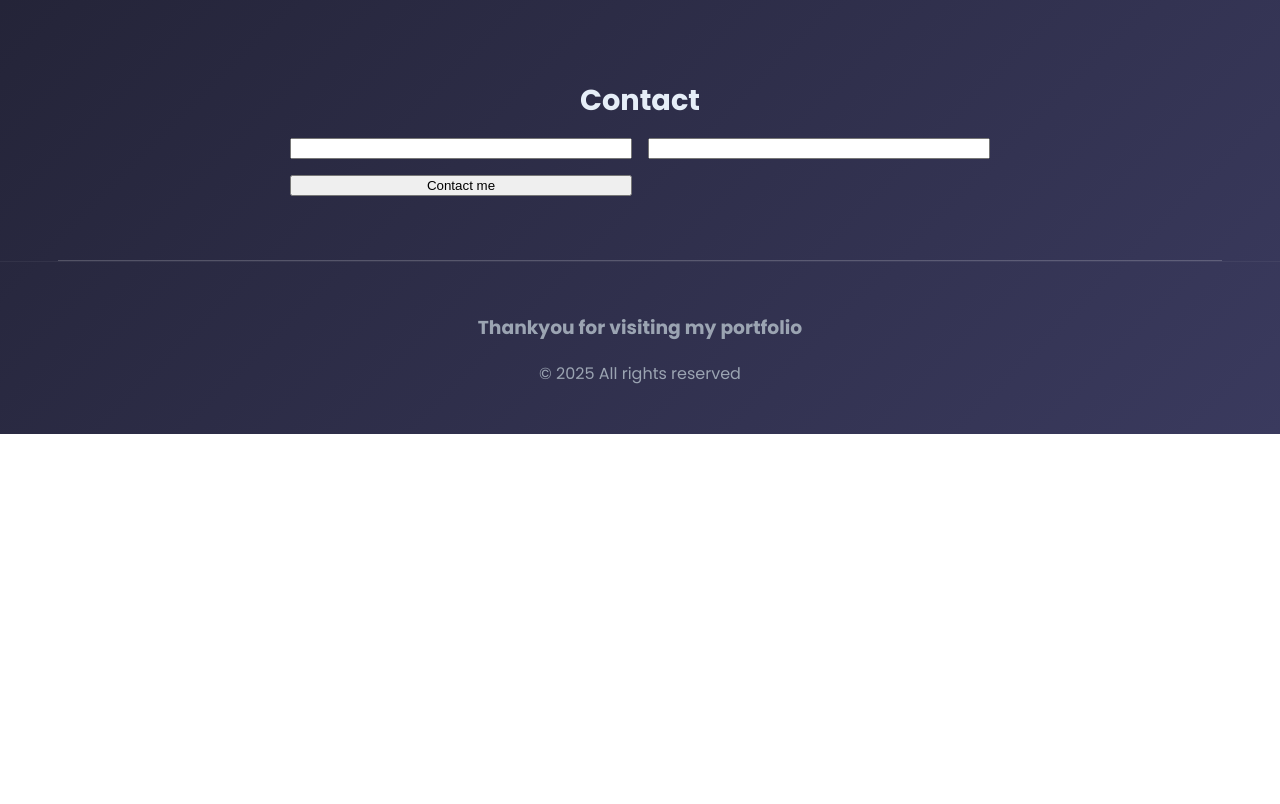
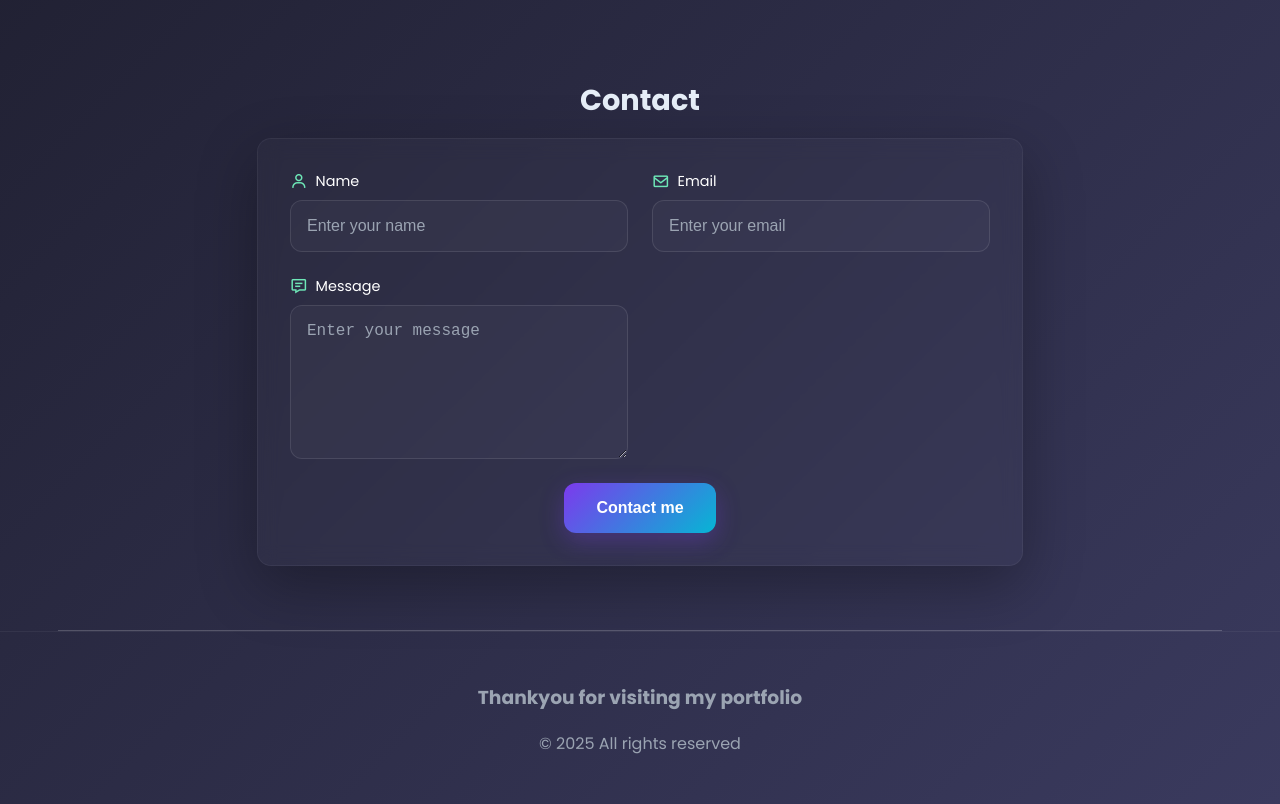
Before and after one commit to mdsaif2357-sys/portfolio, a plain HTML site: page index.html in a window 1280 px wide. Shown: the part 2640-3444 px from the top of the page. Before the commit the page ends 3074 px from the top, so only its background shows below. Drawn offline with nearby package versions, Linux system fonts and the light colour scheme.

Commit message:
new changes

```diff
--- a/index.html
+++ b/index.html
@@ -143,14 +143,23 @@
     <section class="section" id="contact">
       <h2 class="section-title">Contact</h2>
       <form class="contact__form" action="https://formsubmit.co/mdsaif2357@gmail.com" method="POST">
-     <input type="text" name="name" required>
-     <input type="email" name="email" required>
-     <button type="submit">Contact me</button>
-</form>
+        <div class="contact__group">
+          <label for="name" class="contact__label"><i class='bx bx-user'></i> Name</label>
+          <input type="text" id="name" name="name" class="contact__input" placeholder="Enter your name" required>
+        </div>
+        <div class="contact__group">
+          <label for="email" class="contact__label"><i class='bx bx-envelope'></i> Email</label>
+          <input type="email" id="email" name="email" class="contact__input" placeholder="Enter your email" required>
+        </div>
+        <div class="contact__group">
+          <label for="message" class="contact__label"><i class='bx bx-message-detail'></i> Message</label>
+          <textarea id="message" name="message" class="contact__input" placeholder="Enter your message" required></textarea>
+        </div>
+        <button type="submit" class="contact__button">Contact me</button>
+      </form>
     </section>
 
   </main>
-
   <!-- ===== FOOTER ===== -->
   <footer>
     <h3>Thankyou for visiting my portfolio</h3>
--- a/style.css
+++ b/style.css
@@ -350,49 +350,155 @@ main {
 .contact__form {
   display: grid;
   grid-template-columns: 1fr 1fr;
-  gap: 1rem;
+  gap: 1.5rem;
   max-width: 700px;
   margin: auto;
+  padding: 2rem;
+  background: rgba(255, 255, 255, 0.02);
+  border-radius: var(--card-radius);
+  border: 1px solid rgba(255, 255, 255, 0.05);
+  box-shadow: 0 20px 60px rgba(0, 0, 0, 0.3);
+  backdrop-filter: blur(10px);
+  opacity: 0;
+  transform: translateY(30px);
+  animation: formFadeIn 1s ease-out forwards;
+}
+
+@keyframes formFadeIn {
+  to {
+    opacity: 1;
+    transform: translateY(0);
+  }
+}
+
+.contact__group {
+  display: flex;
+  flex-direction: column;
+  gap: 0.5rem;
+}
+
+.contact__label {
+  display: flex;
+  align-items: center;
+  gap: 0.5rem;
+  color: #fff;
+  font-weight: 500;
+  font-size: 0.9rem;
+  opacity: 0;
+  transform: translateX(-20px);
+  animation: labelSlideIn 0.8s ease-out forwards;
+}
+
+@keyframes labelSlideIn {
+  to {
+    opacity: 1;
+    transform: translateX(0);
+  }
+}
+
+.contact__label i {
+  color: var(--accent-a);
+  font-size: 1.1rem;
 }
 
 .contact__input {
-  padding: 0.8rem;
-  border-radius: 10px;
+  padding: 1rem;
+  border-radius: 12px;
   border: 1px solid rgba(255, 255, 255, 0.1);
-  background: rgba(255, 255, 255, 0.02);
+  background: rgba(255, 255, 255, 0.03);
   color: #fff;
+  font-size: 1rem;
   transition: all 0.3s ease;
+  outline: none;
+  opacity: 0;
+  transform: translateY(20px);
+  animation: inputFadeIn 1s ease-out forwards;
 }
 
-input[type="text"]:hover,
-input[type="email"]:hover,
-textarea.contact__input:hover {
+@keyframes inputFadeIn {
+  to {
+    opacity: 1;
+    transform: translateY(0);
+  }
+}
+
+.contact__input::placeholder {
+  color: var(--muted);
+}
+
+@keyframes inputGlow {
+  0% { box-shadow: 0 0 0 rgba(110, 231, 183, 0.4); }
+  50% { box-shadow: 0 0 30px rgba(110, 231, 183, 0.6); }
+  100% { box-shadow: 0 0 20px rgba(110, 231, 183, 0.4); }
+}
+
+.contact__input:hover {
   border-color: var(--accent-a);
-  box-shadow: 0 0 10px rgba(110, 231, 183, 0.3);
+  box-shadow: 0 0 15px rgba(110, 231, 183, 0.2);
 }
 
 textarea.contact__input {
   grid-column: 1 / -1;
   resize: vertical;
+  min-height: 120px;
 }
 
 .contact__button {
   grid-column: 1 / -1;
-  justify-self: start;
-  padding: 0.8rem 1.2rem;
-  border-radius: 10px;
-  background: linear-gradient(90deg, var(--accent-b), var(--accent-c));
+  justify-self: center;
+  padding: 1rem 2rem;
+  border-radius: 12px;
+  background: linear-gradient(135deg, var(--accent-b), var(--accent-c));
   color: #fff;
   border: none;
   font-weight: 600;
+  font-size: 1rem;
   cursor: pointer;
-  transition: transform var(--trans);
-  margin-left: 40%;
+  transition: all var(--trans);
+  box-shadow: 0 8px 25px rgba(124, 58, 237, 0.3);
+  position: relative;
+  overflow: hidden;
+  opacity: 0;
+  transform: translateY(20px);
+  animation: buttonFadeIn 1.2s ease-out forwards;
+}
+
+@keyframes buttonFadeIn {
+  to {
+    opacity: 1;
+    transform: translateY(0);
+  }
+}
+
+.contact__button::before {
+  content: '';
+  position: absolute;
+  top: 0;
+  left: -100%;
+  width: 100%;
+  height: 100%;
+  background: linear-gradient(90deg, transparent, rgba(255, 255, 255, 0.2), transparent);
+  transition: left 0.5s;
+}
+
+.contact__button:hover::before {
+  left: 100%;
 }
 
 .contact__button:hover {
-  transform: translateY(-4px);
-  box-shadow: 0 14px 40px rgba(124, 58, 237, 0.2);
+  transform: translateY(-6px);
+  box-shadow: 0 20px 50px rgba(124, 58, 237, 0.4);
+
+}
+
+@keyframes buttonBounce {
+  0%, 20%, 50%, 80%, 100% { transform: translateY(0); }
+  40% { transform: translateY(-10px); }
+  60% { transform: translateY(-5px); }
+}
+
+.contact__button:active {
+  transform: translateY(-2px);
 }
 
 /* ============ FOOTER ============ */
```
